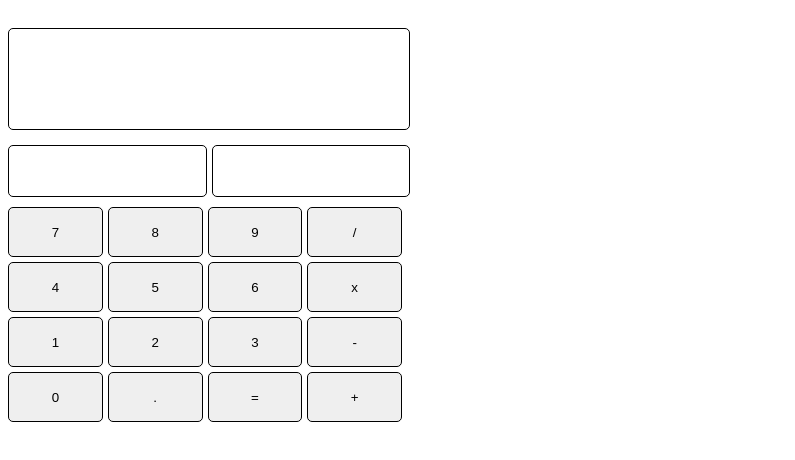
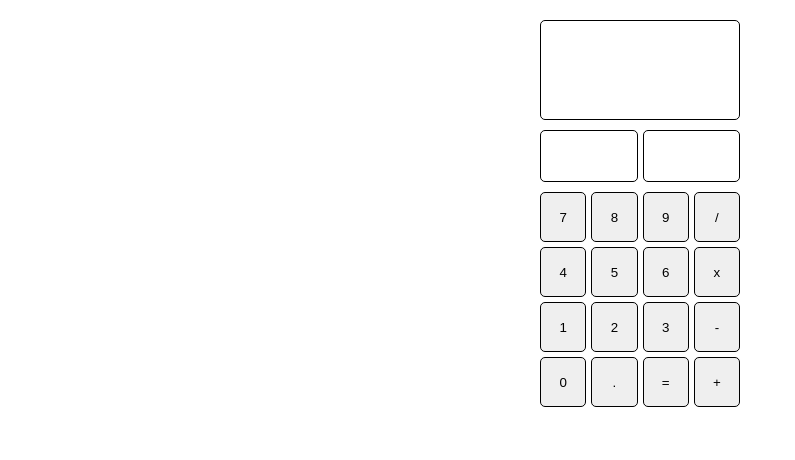
Before and after one commit to duckyprogramming2022/calculator, a plain HTML site: page index.html in a window 1280 px wide. Shown: the whole page, without its empty margins (0-795 px from the left). Drawn offline with Linux system fonts and the light colour scheme.

Commit message:
updated css for proper flexing

```diff
--- a/style.css
+++ b/style.css
@@ -1,18 +1,22 @@
 body {
     display: flex;
     flex-direction: column;
-    max-width: 402px;
+    justify-content: center;
+    max-width: 25vh;
+    margin: auto;
 }
 
 .output{
+    box-sizing: border-box;
     border: 1px solid black;
     border-radius: 5px;
-    width: 400px;
     height: 100px;
     margin-top: 20px;
+
 }
 
 .clear_delete {
+    box-sizing: border-box;
     display: flex;
     gap: 5px;
     margin-top: 10px;
@@ -20,16 +24,18 @@ body {
 
 .clear,
 .delete {
+    display: flex;
+    flex: 1 0 40%;
+    height: 50px;
     border: 1px solid black;
     border-radius: 5px;
-    width: 196.5px;
-    height: 50px;
-    margin-top: 5px;
+    margin: 0px;
+    justify-content: center;
+    align-items: center;
 }
 
 .numbers_oprators{
     display: flex;
-    align-items: center;
     flex-wrap:wrap;
     gap: 5px;
     margin-top: 10px;
@@ -37,7 +43,7 @@ body {
 
 button {
     display: flex;
-    width: 94.75px;
+    flex: 1 0 20%;
     height: 50px;
     border: 1px solid black;
     border-radius: 5px;
```
